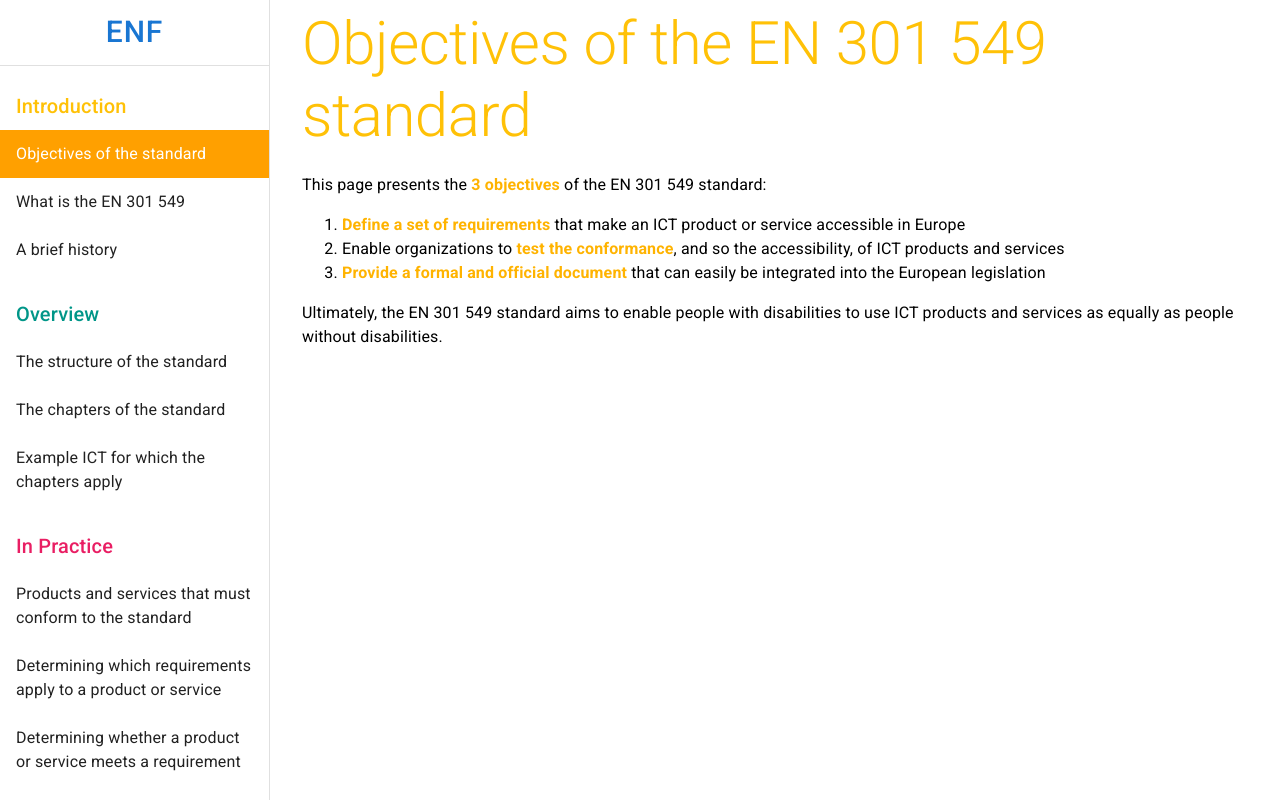
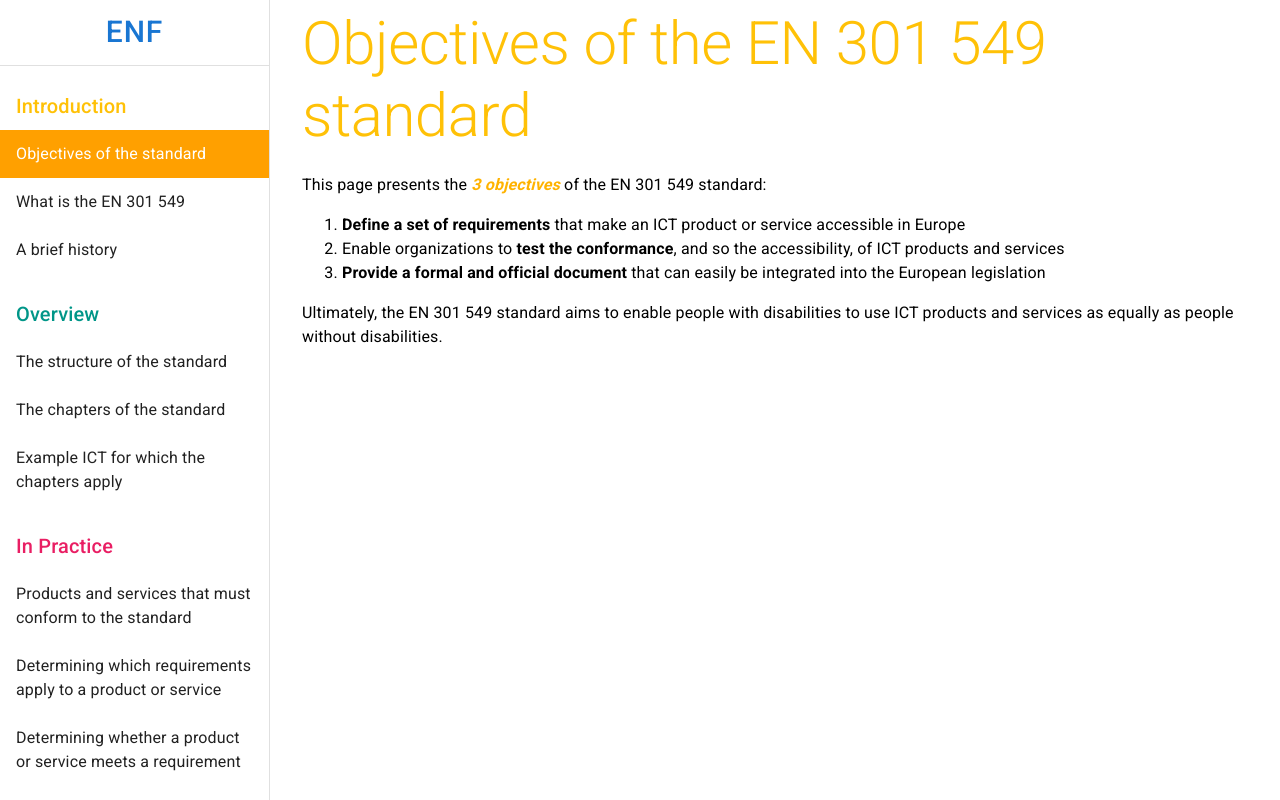
Before and after one commit to cyprienroche/ENF, a React (Create React App) app: page /ENF/objectives in a window 1280 px wide. Built offline with nearby package versions, Linux system fonts and the light colour scheme.

Commit message:
Fix accessibility issues due to text conveying information with color only. Use em and b to emphasize text instead

```diff
--- a/src/pages/FurtherResources/DecisionTree.js
+++ b/src/pages/FurtherResources/DecisionTree.js
@@ -24,7 +24,7 @@ export default function DecisionTree() {
       </Typography>
 
       <Typography paragraph>
-      The decision tree is a tool that helps people <b className='furtherColor'>identify the requirements of the EN 301 549 standard which apply to an ICT product or service.</b>
+      The decision tree is a tool that helps people <b className='furtherColor'><em>identify the requirements of the EN 301 549 standard which apply to an ICT product or service.</em></b>
       The decision tree contains 37 questions about the product or service.
       After answering all questions, a list of requirements applicable to the product or service is obtained.
       </Typography>
--- a/src/pages/FurtherResources/Funka.js
+++ b/src/pages/FurtherResources/Funka.js
@@ -17,8 +17,8 @@ export default function Funka() {
       </Typography>
 
       <Typography paragraph>
-      There are <a href="https://www.youtube.com/channel/UCdW_0pPNiiPLaLM90_20org">13 videos produced by Funka available on YouTube</a> for free.
-      <b className='furtherColor'>This video series will help you better understand the EN 301 549 standard at different levels of depth.</b>
+      There are <a href="https://www.youtube.com/channel/UCdW_0pPNiiPLaLM90_20org">13 videos produced by Funka and sponsored by Microsoft available on YouTube</a> for free.
+      <b className='furtherColor'><em>This video series will help you better understand the EN 301 549 standard at different levels of depth.</em></b>
       </Typography>
 
       <Typography paragraph>
@@ -43,7 +43,7 @@ export default function Funka() {
             href="https://www.youtube.com/channel/UCdW_0pPNiiPLaLM90_20org"
             sx = {{margin: 3}}
           >
-            Watch the Funka videos
+            Watch the Funka/Microsoft videos
           </Button>
       </Box>
 
--- a/src/pages/FurtherResources/WCAG.js
+++ b/src/pages/FurtherResources/WCAG.js
@@ -34,7 +34,7 @@ export default function WCAG() {
       </Typography>
 
       <Typography paragraph>
-      <b className='furtherColor'>This course helps you better understand WCAG, which the EN 301 549 standard references in chapters 9, 10, and 11.</b>
+      <b className='furtherColor'><em>This course helps you better understand WCAG, which the EN 301 549 standard references in chapters 9, 10, and 11.</em></b>
       <br />
       To better understand the content of the EN 301 549 standard, it is beneficial to take this course and build a strong understanding of WCAG.
       </Typography>
--- a/src/pages/Home.js
+++ b/src/pages/Home.js
@@ -24,7 +24,7 @@ export default function Home() {
 
         <Typography variant="subtitle1" color="primary">Scope</Typography>
         <Typography paragraph>
-          This is a <i className='globalColor'>high-fidelity <b><u>prototype</u></b></i> built as part of a master thesis at the Universidad Politécnica de Madrid.
+          This is a <i className='globalColor'>high-fidelity <b><em>prototype</em></b></i> built as part of a master thesis at the Universidad Politécnica de Madrid.
           <br />
           It is <b>not meant to be used in production</b> and is <b>not a real working product</b>.
         </Typography>
--- a/src/pages/Introduction/Objectives.js
+++ b/src/pages/Introduction/Objectives.js
@@ -15,11 +15,11 @@ export default function Objectives() {
       </Typography>
 
       <Typography paragraph>
-      This page presents the <b className="introColor">3 objectives</b> of the EN 301 549 standard:
+      This page presents the <b className="introColor"><em>3 objectives</em></b> of the EN 301 549 standard:
       <ol>
-        <li><b className="introColor">Define a set of requirements</b> that make an ICT product or service accessible in Europe</li>
-        <li>Enable organizations to <b className="introColor">test the conformance</b>, and so the accessibility, of ICT products and services</li>
-        <li><b className="introColor">Provide a formal and official document</b> that can easily be integrated into the European legislation</li>
+        <li><b>Define a set of requirements</b> that make an ICT product or service accessible in Europe</li>
+        <li>Enable organizations to <b>test the conformance</b>, and so the accessibility, of ICT products and services</li>
+        <li><b>Provide a formal and official document</b> that can easily be integrated into the European legislation</li>
       </ol>
       </Typography>
 
--- a/src/pages/Introduction/What.js
+++ b/src/pages/Introduction/What.js
@@ -22,7 +22,7 @@ export default function What() {
       </Typography>
 
       <Typography paragraph>
-      At its core, the EN 301 549 <b>describes the behaviors and characteristics</b> a product or service <u>must</u> possess to be accessible.
+      At its core, the EN 301 549 <b>describes the behaviors and characteristics</b> a product or service <em>must</em> possess to be accessible.
       It does so through <b>a set of requirements</b> spread across chapters 5 to 13.
       In the same way one might have dietary requirements, the EN 301 549 defines accessibility requirements for ICT products and services.
       </Typography>
--- a/src/pages/Overview/ExampleICT.js
+++ b/src/pages/Overview/ExampleICT.js
@@ -47,7 +47,7 @@ export default function ExampleICT() {
       <Typography paragraph>
       The table below focuses on <b>chapters 5 to 13</b>, which are the <b>technical requirements</b> of the standard.
       The table contains one example ICT product or service for every chapter from 5 to 13.
-      <b className='overviewColor'> In any given row, the chapter of that row applies to the example of that row. </b>
+      <b className='overviewColor'> <em>In any given row, the chapter of that row applies to the example of that row.</em> </b>
       However, note that a chapter is not limited to its example, it might apply to more than one example ICT.
       </Typography>
 
--- a/src/pages/Practice/Requirements.js
+++ b/src/pages/Practice/Requirements.js
@@ -11,7 +11,6 @@ import TableRow from '@mui/material/TableRow';
 import Paper from '@mui/material/Paper';
 import { useNavigate } from 'react-router-dom';
 import { Link } from 'react-router-dom';
-import { overviewItems } from '../../components/MenuItems';
 
 
 function createData(count, method, explanation) {
@@ -80,7 +79,7 @@ export default function Requirements() {
       As an example, imagine I am building an office thermostat controller for a European public hospital.
       Note that <b>it is not possible to attach assistive products to the thermostat controller</b>.
       <i> For example</i>, a blind person would not be able to install a screen reader on the thermostat controller.
-      Therefore, <b className='inpracticeColor'>it has closed functionality</b>.
+      Therefore, <b className='inpracticeColor'><em>it has closed functionality</em></b>.
       </Typography>
 
       <Typography variant="subtitle1" color="primary">The Standard Approach</Typography>
```
